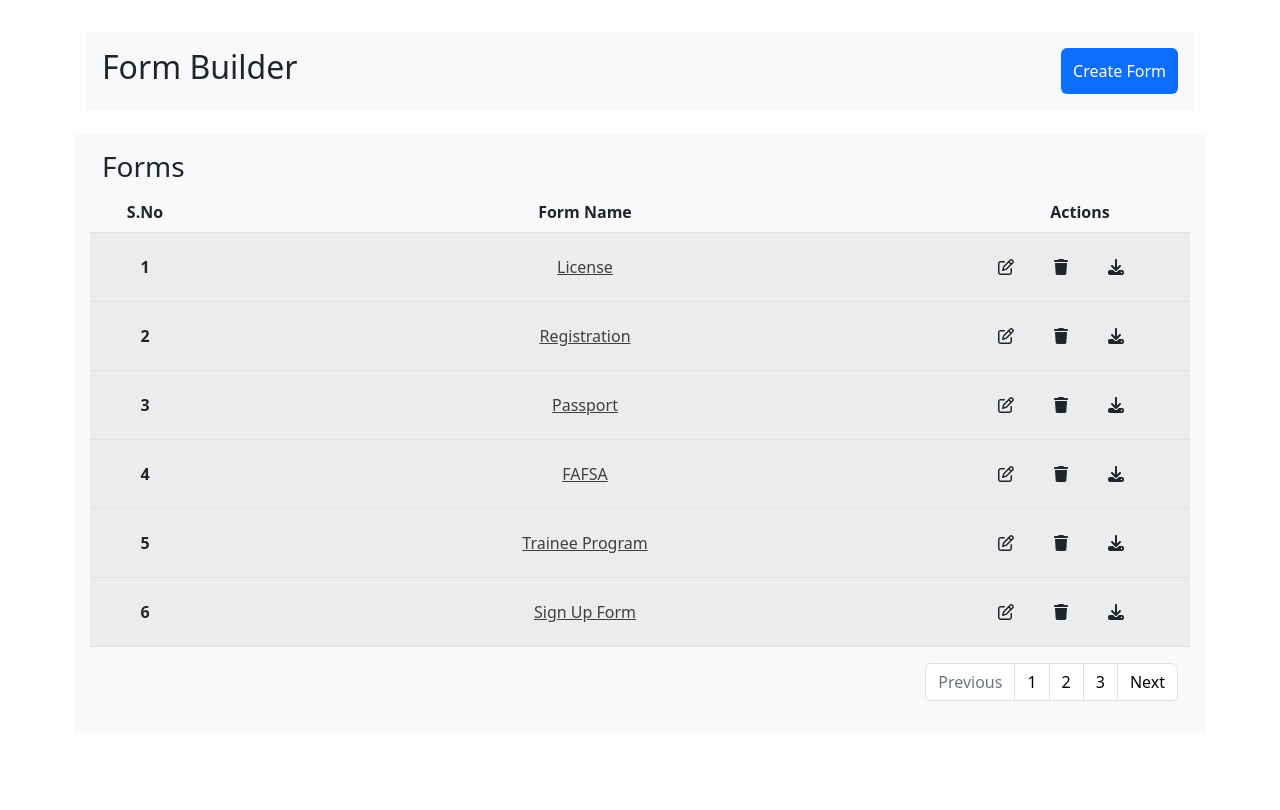
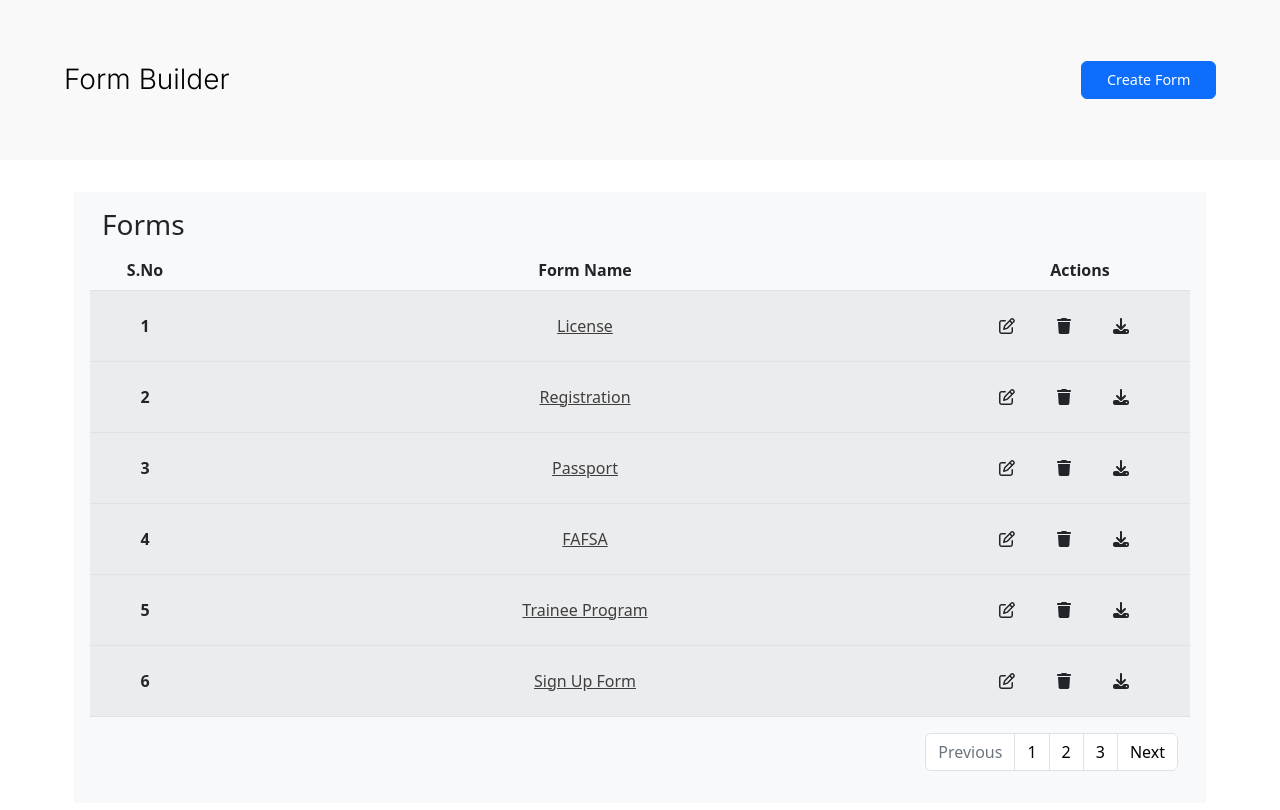
Before and after one commit to safalatuladhar/dynamicForm, an Angular app in the folder dynamicForm-front/: page / in a window 1280 px wide. Shown: the top 810 px of the page. Built offline with nearby package versions, Linux system fonts and the light colour scheme.

Commit message:
Updated Homepage UI

```diff
--- a/dynamicForm-front/src/app/app.component.scss
+++ b/dynamicForm-front/src/app/app.component.scss
@@ -1,5 +1 @@
 @import url("https://fonts.googleapis.com/css2?family=Inter:wght@300&display=swap");
-
-body {
-  font-family: "Inter", sans-serif;
-}
--- a/dynamicForm-front/src/app/components/home/home.component.html
+++ b/dynamicForm-front/src/app/components/home/home.component.html
@@ -1,13 +1,15 @@
-<div class="container mt-3 p-3">
-  <div class="d-flex justify-content-between mb-4 bg-light p-3">
-    <h2>Form Builder</h2>
-
+<header>
+  <div>
+    <a routerLink="/"> <h3>Form Builder</h3></a>
+  </div>
+  <div>
     <button type="button" class="btn btn-primary" (click)="redirect()">
       Create Form
     </button>
   </div>
+</header>
 
-
+<div class="container mt-3 p-3">
   <div class="row bg-light p-3">
     <h3>Forms</h3>
     <table class="table table-striped">
@@ -57,5 +59,4 @@
       </nav>
     </footer>
   </div>
-
 </div>
--- a/dynamicForm-front/src/app/components/home/home.component.scss
+++ b/dynamicForm-front/src/app/components/home/home.component.scss
@@ -1,11 +1,31 @@
-.btn {
-  border: none;
+header {
+  height: 20vh;
+  padding: 3em 4em;
+  display: flex;
+  justify-content: space-between;
+  align-items: center;
+  background-color: rgb(249, 249, 249);
+
+  a {
+    margin: 0;
+    text-decoration: none;
+    font-family: "Inter", sans-serif;
+
+    h3 {
+      margin: 0;
+    }
+  }
+
+  .btn {
+    font-size: 0.9em;
+    padding: 0.5em 1.7em;
+  }
 }
 
 .form-title {
   color: #403f3f;
 }
 
-a{
+a {
   color: black;
 }
```
Lines whose indentation alone changed are shown as unchanged.
